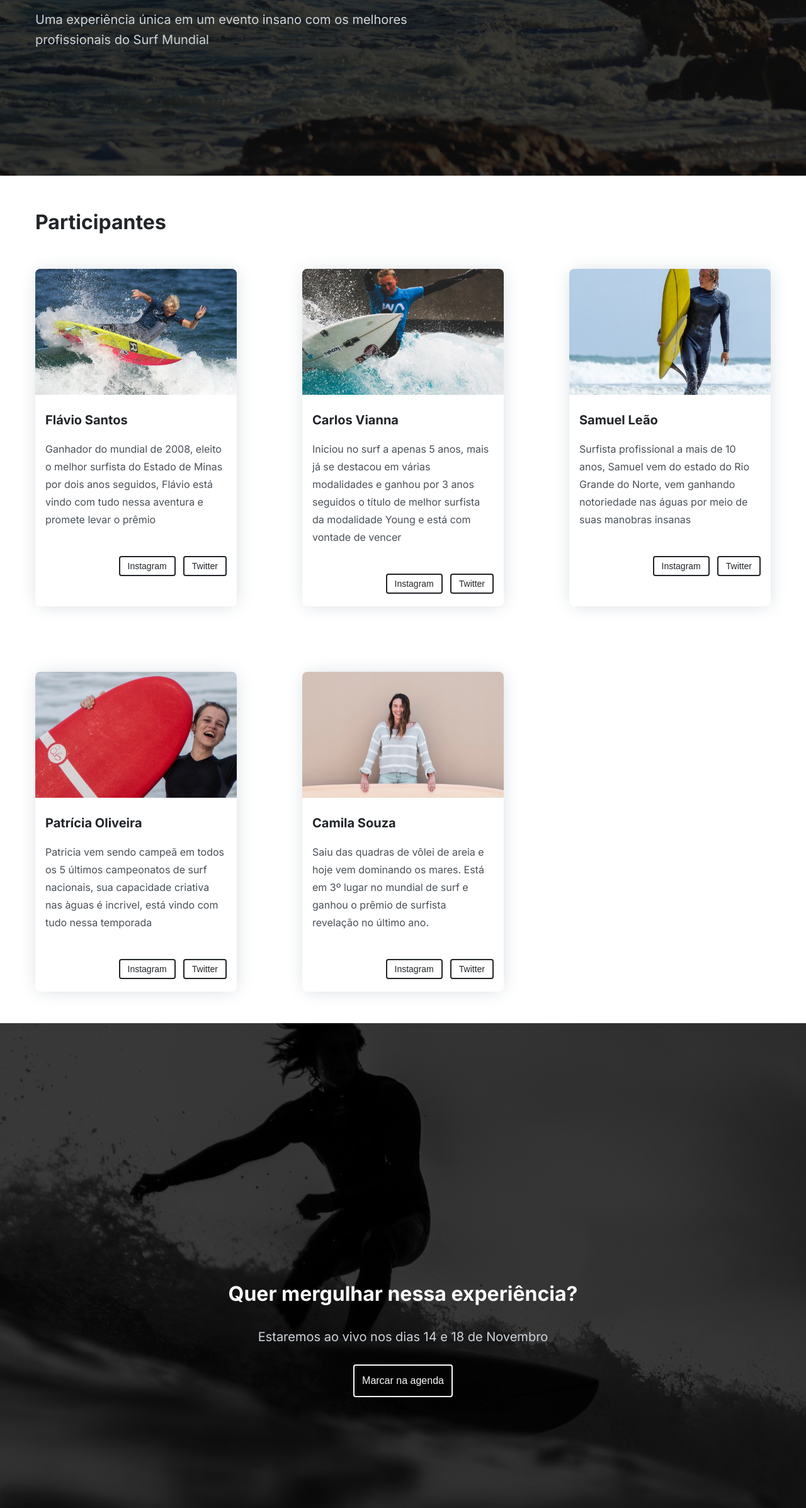
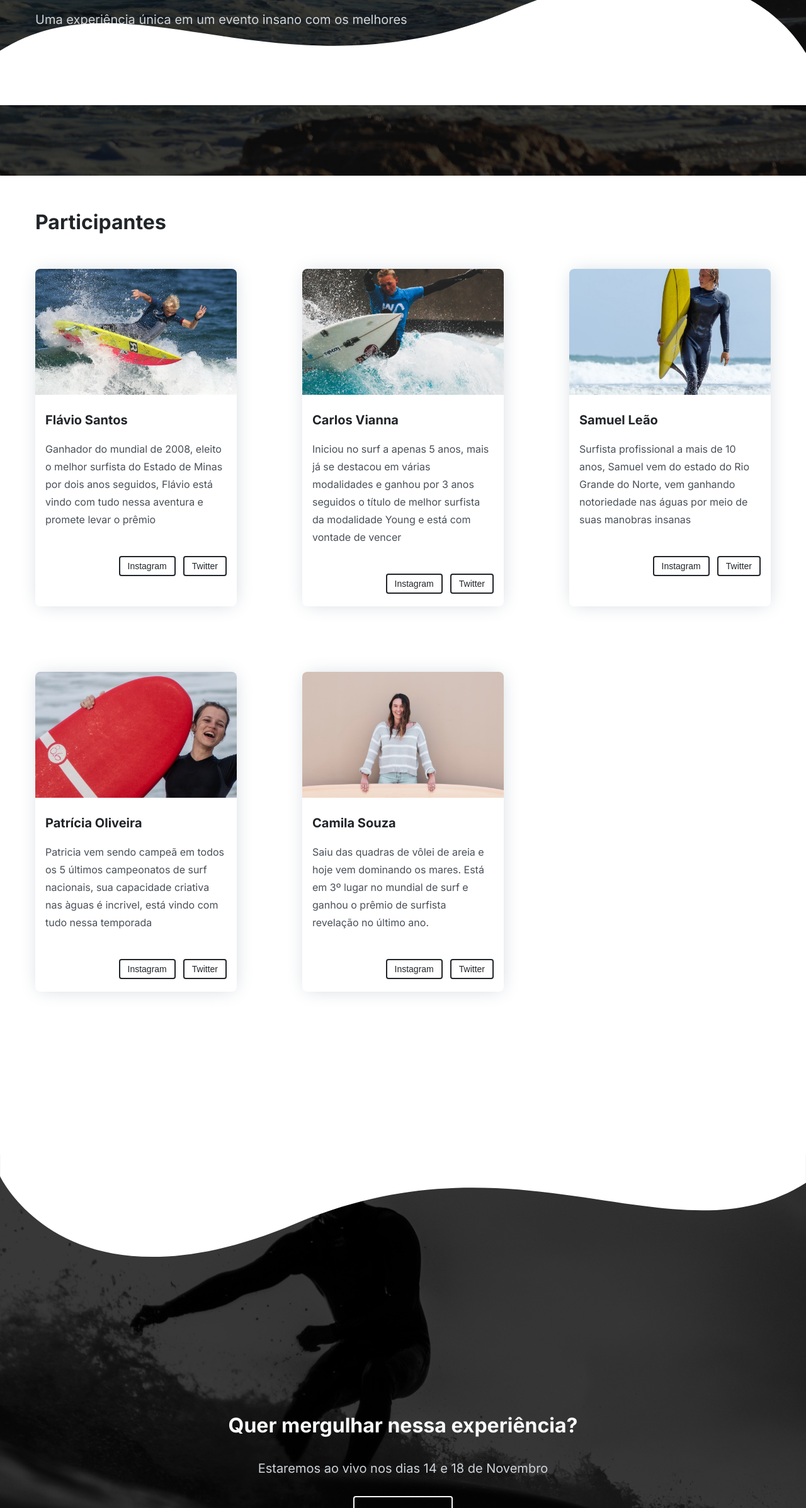
Before and after one commit to euannerocha/css-intermediario-atividade-surf-energy-base-euannerocha, a plain HTML site: page index.html in a window 1280 px wide. Shown: the part 405-2800 px from the top of the page at 63% size. Drawn offline with Linux system fonts and the light colour scheme.

Commit message:
s1-04 concluida

```diff
--- a/index.html
+++ b/index.html
@@ -17,12 +17,11 @@
     />
     <title>SurfEnergy</title>
   </head>
+
   <body>
     <main>
       <header class="home-header bg-config-default-fixed">
-        <a class="button outline-light" href="#participantes" role="button"
-          >Ver participantes</a
-        >
+        <a class="button outline-light" href="#participantes" role="button">Ver participantes</a>
         <div class="content-box">
           <div class="home-header-content">
             <h1 class="title-1">
@@ -36,6 +35,7 @@
           </div>
         </div>
       </header>
+      <img class="wave1" src="./src/images/wave.svg" alt="ondas">
       <section class="participants" id="participantes">
         <div class="content-box">
           <h3 class="title-2">Participantes</h3>
@@ -128,6 +128,7 @@
           </div>
         </div>
       </section>
+      <img class="wave2" src="./src/images/wave-2.svg" alt="ondas">
       <footer class="footer bg-config-default-fixed">
         <div class="content-box">
           <div class="footer-content">
@@ -143,4 +144,5 @@
       </footer>
     </main>
   </body>
-</html>
+
+  </html>
--- a/src/styles/button.css
+++ b/src/styles/button.css
@@ -23,6 +23,8 @@
   color: var(--color-grey-4);
   height: 52px;
   font-size: var(--font-size-4);
+  position: sticky;
+  top: 0px;
 }
 
 .outline-light:hover {
--- a/src/styles/index.css
+++ b/src/styles/index.css
@@ -38,3 +38,13 @@ h4 {
   display: flex;
   flex-wrap: wrap;
 }
+
+.wave1{
+  position: absolute;
+  bottom: 228px;
+}
+
+.wave2{
+  position: relative;
+  bottom: -167px;
+}
```
